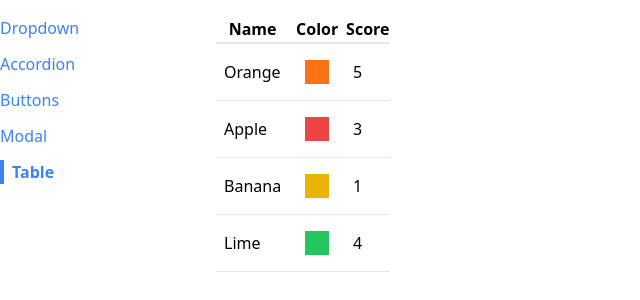
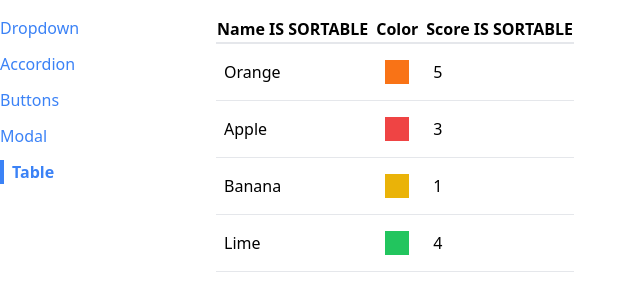
Before and after one commit to emonShimoul/udemy-react-redux-comps, a React (Create React App) app: page /table in a window 1280 px wide. Shown: the top 300 px of the page, without its empty margins (0-640 px from the left). Built offline with nearby package versions, Linux system fonts and the light colour scheme.

Commit message:
make a sortable table

```diff
--- /dev/null
+++ b/src/components/SortableTable.js
@@ -0,0 +1,27 @@
+import React from 'react';
+import Table from './Table';
+
+const SortableTable = (props) => {
+    const { config } = props;
+
+    const handleClick = (label) => {
+        console.log(label);
+    }
+
+    const updatedConfig = config.map((column) => {
+        if (!column.sortValue) {
+            return column;
+        }
+
+        return {
+            ...column,
+            header: () => <th onClick={() => handleClick(column.label)}>{column.label} IS SORTABLE</th>
+        };
+    });
+
+    return (
+        <Table {...props} config={updatedConfig} />
+    );
+};
+
+export default SortableTable;
--- a/src/pages/TablePage.js
+++ b/src/pages/TablePage.js
@@ -1,5 +1,6 @@
 import React from 'react';
-import Table from '../components/Table';
+// import Table from '../components/Table';
+import SortableTable from '../components/SortableTable';
 
 const TablePage = () => {
     const data = [
@@ -12,7 +13,8 @@
     const config = [
         {
             label: 'Name',
-            render: (fruit) => fruit.name
+            render: (fruit) => fruit.name,
+            sortValue: (fruit) => fruit.name
         },
         {
             label: 'Color',
@@ -21,6 +23,7 @@
         {
             label: 'Score',
             render: (fruit) => fruit.score,
+            sortValue: (fruit) => fruit.score
         },
     ];
 
@@ -30,7 +33,8 @@
 
     return (
         <div>
-            <Table config={config} data={data} keyFn={keyFn}></Table>
+            {/* <Table config={config} data={data} keyFn={keyFn}></Table> */}
+            <SortableTable config={config} data={data} keyFn={keyFn}></SortableTable>
         </div>
     );
 };
```
